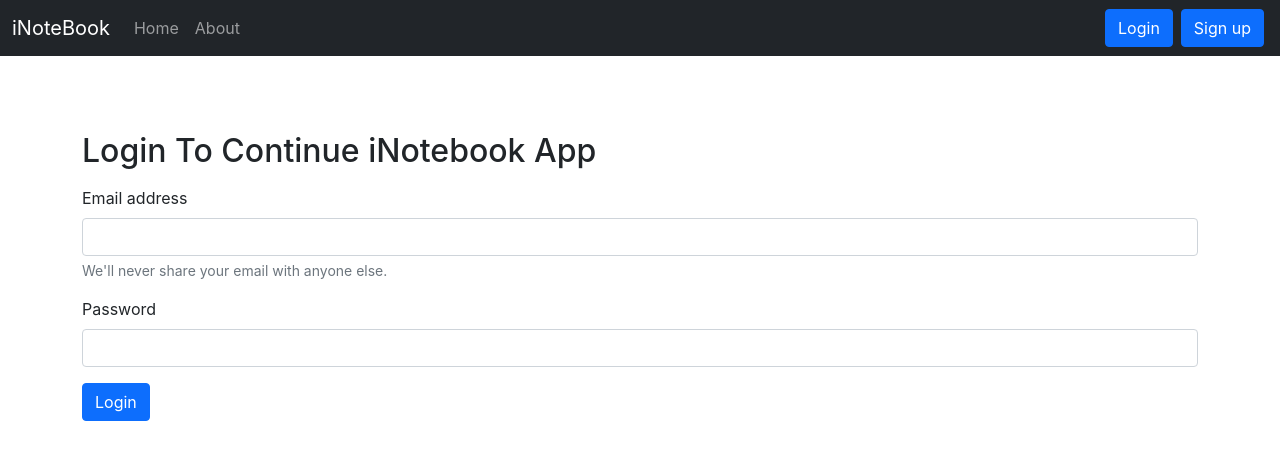
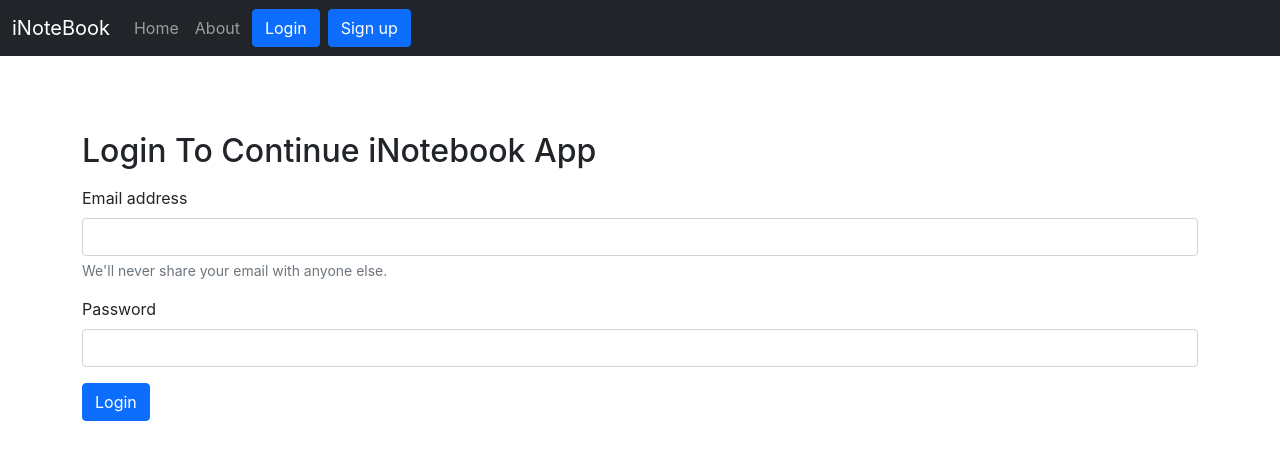
Before and after one commit to santhu2002/iNoteBook, a React (Create React App) app: page /login in a window 1280 px wide. Shown: the top 460 px of the page. Built offline with nearby package versions, Linux system fonts and the light colour scheme.

Commit message:
navbar updated

```diff
--- a/src/components/Navbar.js
+++ b/src/components/Navbar.js
@@ -27,11 +27,17 @@ export const Navbar = () => {
                             <Link className={`nav-link ${location.pathname === "/about" ? "active" : ""}`} aria-current="page" to="/about">About</Link>
                         </li>
                     </ul>
+                    <div>
+                        {!localStorage.getItem('token')?<form className="d-flex">
+                        <Link role="button" to="/login" className="btn btn-primary mx-1">Login</Link>
+                        <Link role="button" to="/signup"className="btn btn-primary mx-1">Sign up</Link>
+                        </form>:<button onClick={handlelogout} className="btn btn-primary mx-1">Logout</button> }
+                    </div>
                 </div>
-                {!localStorage.getItem('token')?<form className="d-flex">
+                {/* {!localStorage.getItem('token')?<form className="d-flex">
                     <Link role="button" to="/login" className="btn btn-primary mx-1">Login</Link>
                     <Link role="button" to="/signup"className="btn btn-primary mx-1">Sign up</Link>
-                </form>:<button onClick={handlelogout} className="btn btn-primary mx-1">Logout</button> }
+                </form>:<button onClick={handlelogout} className="btn btn-primary mx-1">Logout</button> } */}
             </div>
         </nav>
     )
```
